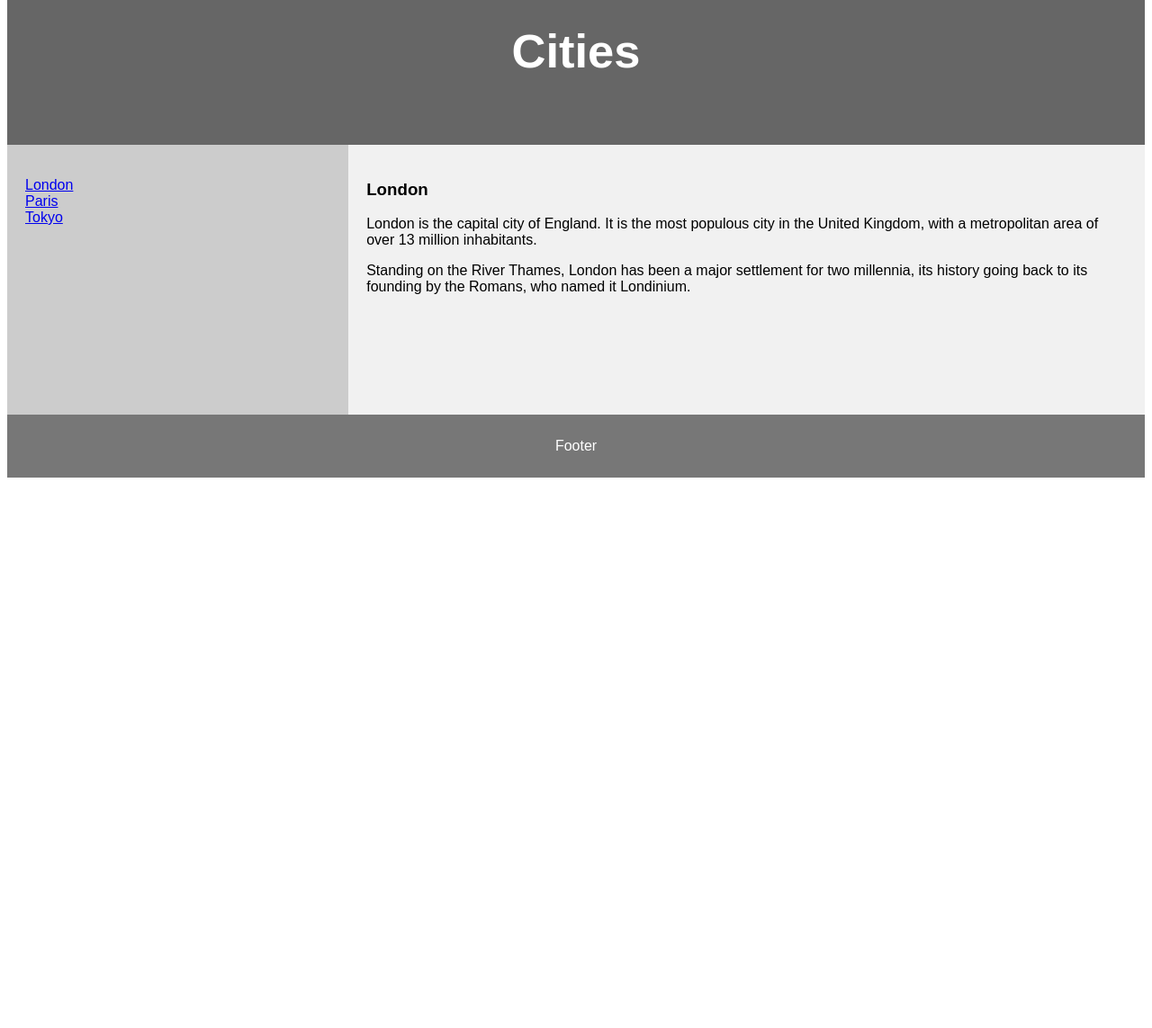
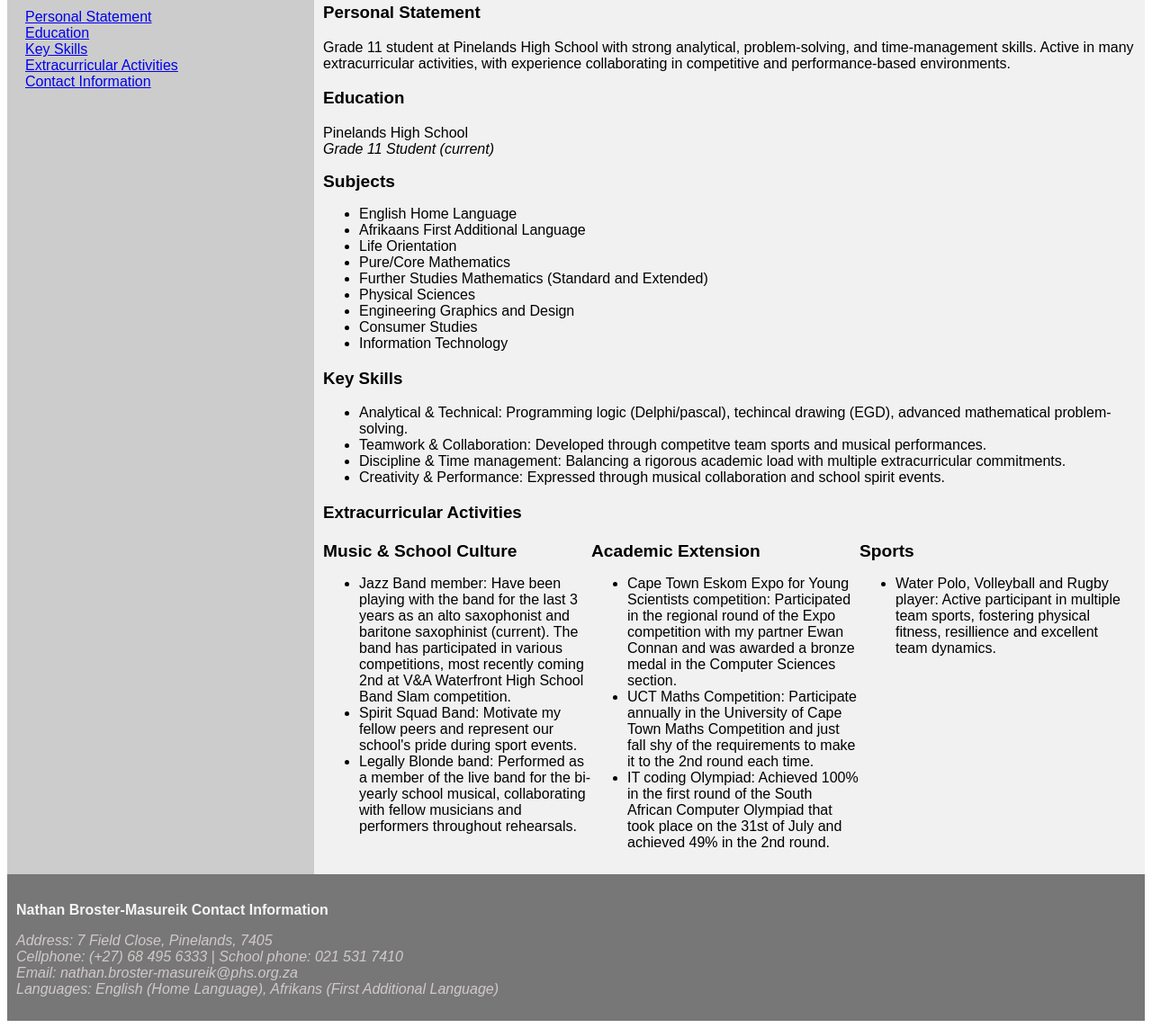
Before and after one commit to Inn0cuous/html_learning, a plain HTML site: page indexTest.html in a window 1280 px wide. Shown: the part 183-1326 px from the top of the page at 90% size. Before the commit the page ends 800 px from the top, so only its background shows below. Drawn offline with Linux system fonts and the light colour scheme.

Commit message:
Basic format for site

```diff
--- a/indexTest.html
+++ b/indexTest.html
@@ -13,20 +13,50 @@ body {
   font-family: Arial, Helvetica, sans-serif;
 }
 
+h4 {
+  text-align: left;
+  /*font-style: italic;*/
+  color: whitesmoke;
+  margin-bottom: 0px;
+}
+
+.footertext {
+  text-align: left;
+  font-style: italic;
+  color: rgb(209, 201, 201);
+  margin-top: 1em;
+}
+
+.mycontainer {display: flex; flex-wrap: wrap;}
+.mycontainer > div {width: 33%;}
+
+h6 {
+  text-align: left;
+  margin-top: 0.1em;
+  margin-bottom: 0.5em;
+  font-size: 1.2em;
+}
+
 /* Style the header */
 header {
   background-color: #666;
-  padding: 30px;
+  padding:0.5px;
   text-align: center;
   font-size: 35px;
   color: white;
 }
 
-/* Create two columns/boxes that floats next to each other */
+/* Container for flexboxes */
+section {
+  display: -webkit-flex;
+  display: flex;
+}
+
+/* Style the navigation menu */
 nav {
-  float: left;
-  width: 30%;
-  height: 300px; /* only for demonstration, should be removed */
+  -webkit-flex: 1;
+  -ms-flex: 1;
+  flex: 1;
   background: #ccc;
   padding: 20px;
 }
@@ -37,19 +67,13 @@ nav ul {
   padding: 0;
 }
 
+/* Style the content */
 article {
-  float: left;
-  padding: 20px;
-  width: 70%;
+  -webkit-flex: 3;
+  -ms-flex: 3;
+  flex: 3;
   background-color: #f1f1f1;
-  height: 300px; /* only for demonstration, should be removed */
-}
-
-/* Clear floats after the columns */
-section::after {
-  content: "";
-  display: table;
-  clear: both;
+  padding: 10px;
 }
 
 /* Style the footer */
@@ -60,43 +84,90 @@ footer {
   color: white;
 }
 
-/* Responsive layout - makes the two columns/boxes stack on top of each other instead of next to each other, on small screens */
+/* Responsive layout - makes the menu and the content (inside the section) sit on top of each other instead of next to each other */
 @media (max-width: 600px) {
-  nav, article {
-    width: 100%;
-    height: auto;
+  section {
+    -webkit-flex-direction: column;
+    flex-direction: column;
   }
 }
 </style>
 </head>
 <body>
 
-<h2>CSS Layout Float</h2>
-<p>In this example, we have created a header, two columns/boxes and a footer. On smaller screens, the columns will stack on top of each other.</p>
-<p>Resize the browser window to see the responsive effect (you will learn more about this in our next chapter - HTML Responsive.)</p>
-
-<header>
-  <h2>Cities</h2>
+ <header>
+  <h2>Nathan Broster-Masureik</h2>
 </header>
 
 <section>
   <nav>
     <ul>
-      <li><a href="#">London</a></li>
-      <li><a href="#">Paris</a></li>
-      <li><a href="#">Tokyo</a></li>
+        <li><a href="#">Personal Statement</a></li>
+        <li><a href="#">Education</a></li>
+        <li><a href="#">Key Skills</a></li>
+        <li><a href="#">Extracurricular Activities</a></li>
+        <li><a href="#">Contact Information</a></li>
     </ul>
   </nav>
 
   <article>
-    <h1>London</h1>
-    <p>London is the capital city of England. It is the most populous city in the  United Kingdom, with a metropolitan area of over 13 million inhabitants.</p>
-    <p>Standing on the River Thames, London has been a major settlement for two millennia, its history going back to its founding by the Romans, who named it Londinium.</p>
+    <h1>Personal Statement</h1>
+    <p>Grade 11 student at Pinelands High School with strong analytical, problem-solving, and time-management skills. Active in many extracurricular activities, with experience collaborating in competitive and performance-based environments.</p>
+
+    <h1>Education</h1>
+    <p>Pinelands High School <br> <i> Grade 11 Student (current)</i></p>
+    <h6>Subjects</h6>
+    <ul>
+        <li>English Home Language</li>
+        <li>Afrikaans First Additional Language</li>
+        <li>Life Orientation</li>
+        <li>Pure/Core Mathematics</li>
+        <li>Further Studies Mathematics (Standard and Extended)</li>
+        <li>Physical Sciences</li>
+        <li>Engineering Graphics and Design</li>
+        <li>Consumer Studies</li>
+        <li>Information Technology</li>
+    </ul>
+
+    <h1>Key Skills</h1>
+    <ul>
+        <li>Analytical & Technical: Programming logic (Delphi/pascal), techincal drawing (EGD), advanced mathematical problem-solving.</li>
+        <li>Teamwork & Collaboration: Developed through competitve team sports and musical performances.</li>
+        <li>Discipline & Time management: Balancing a rigorous academic load with multiple extracurricular commitments.</li>
+        <li>Creativity & Performance: Expressed through musical collaboration and school spirit events.</li>
+    </ul>
+
+    <h1>Extracurricular Activities</h1>
+    <div class="mycontainer">
+    <div>
+    <h6> Music & School Culture </h6>
+    <ul>
+        <li> Jazz Band member: Have been playing with the band for the last 3 years as an alto saxophonist and baritone saxophinist (current). The band has participated in various competitions, most recently coming 2nd at V&A Waterfront High School Band Slam competition. </li>
+        <li> Spirit Squad Band: Motivate my fellow peers and represent our school's pride during sport events. </li>
+        <li> Legally Blonde band: Performed as a member of the live band for the bi-yearly school musical, collaborating with fellow musicians and performers throughout rehearsals. </li>
+    </ul>
+    </div>
+    <div>
+    <h6> Academic Extension </h6>
+    <ul>
+        <li> Cape Town Eskom Expo for Young Scientists competition: Participated in the regional round of the Expo competition with my partner Ewan Connan and was awarded a bronze medal in the Computer Sciences section. </li>
+        <li> UCT Maths Competition: Participate annually in the University of Cape Town Maths Competition and just fall shy of the requirements to make it to the 2nd round each time. </li>
+        <li> IT coding Olympiad: Achieved 100% in the first round of the South African Computer Olympiad that took place on the 31st of July and achieved 49% in the 2nd round. </li>
+    </ul>
+    </div>
+    <div>
+    <h6> Sports </h6>
+    <ul>
+        <li> Water Polo, Volleyball and Rugby player: Active participant in multiple team sports, fostering physical fitness, resillience and excellent team dynamics. </li>
+    </ul>
+    </div>
+    </div>
   </article>
 </section>
 
 <footer>
-  <p>Footer</p>
+    <h4> Nathan Broster-Masureik Contact Information</h4>
+    <p class="footertext">Address: 7 Field Close, Pinelands, 7405 <br> Cellphone: (+27) 68 495 6333 | School phone: 021 531 7410 <br> Email: nathan.broster-masureik@phs.org.za <br> Languages: English (Home Language), Afrikans (First Additional Language)</p>
 </footer>
 
 </body>
```
